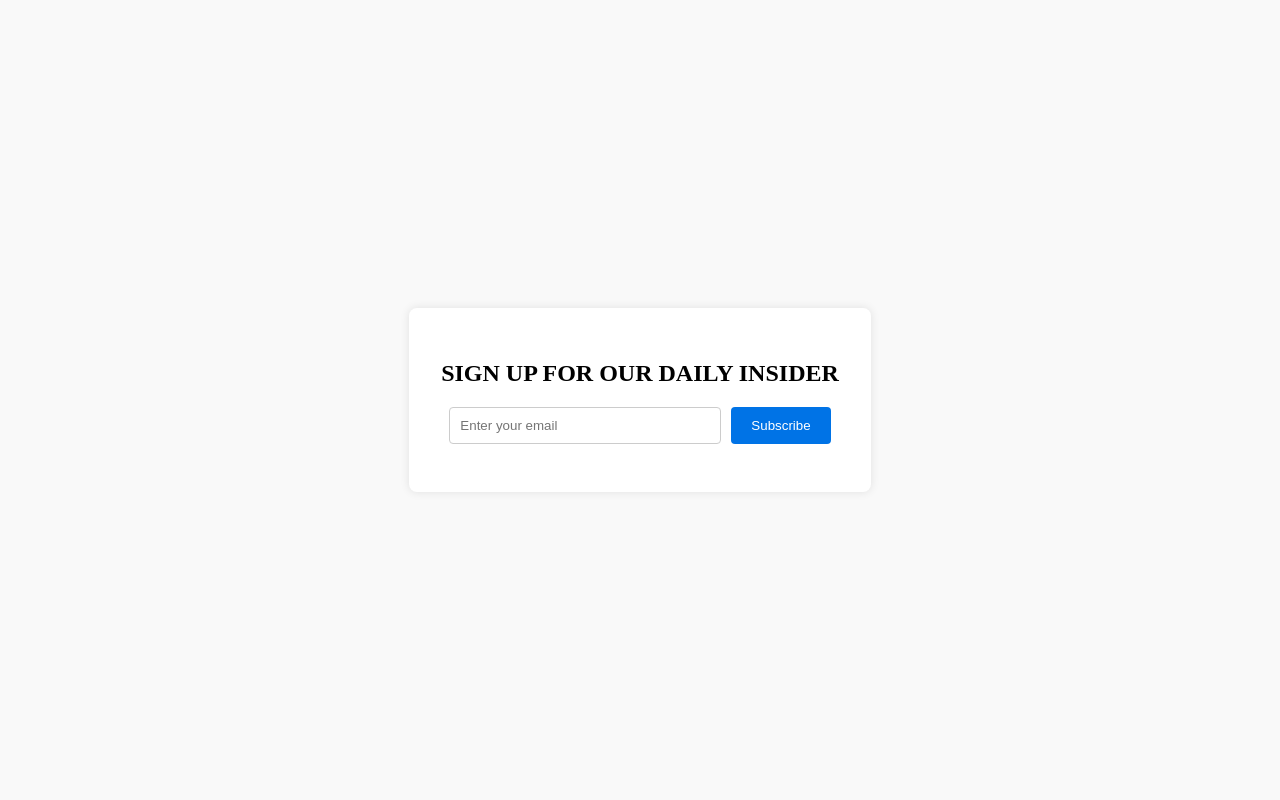
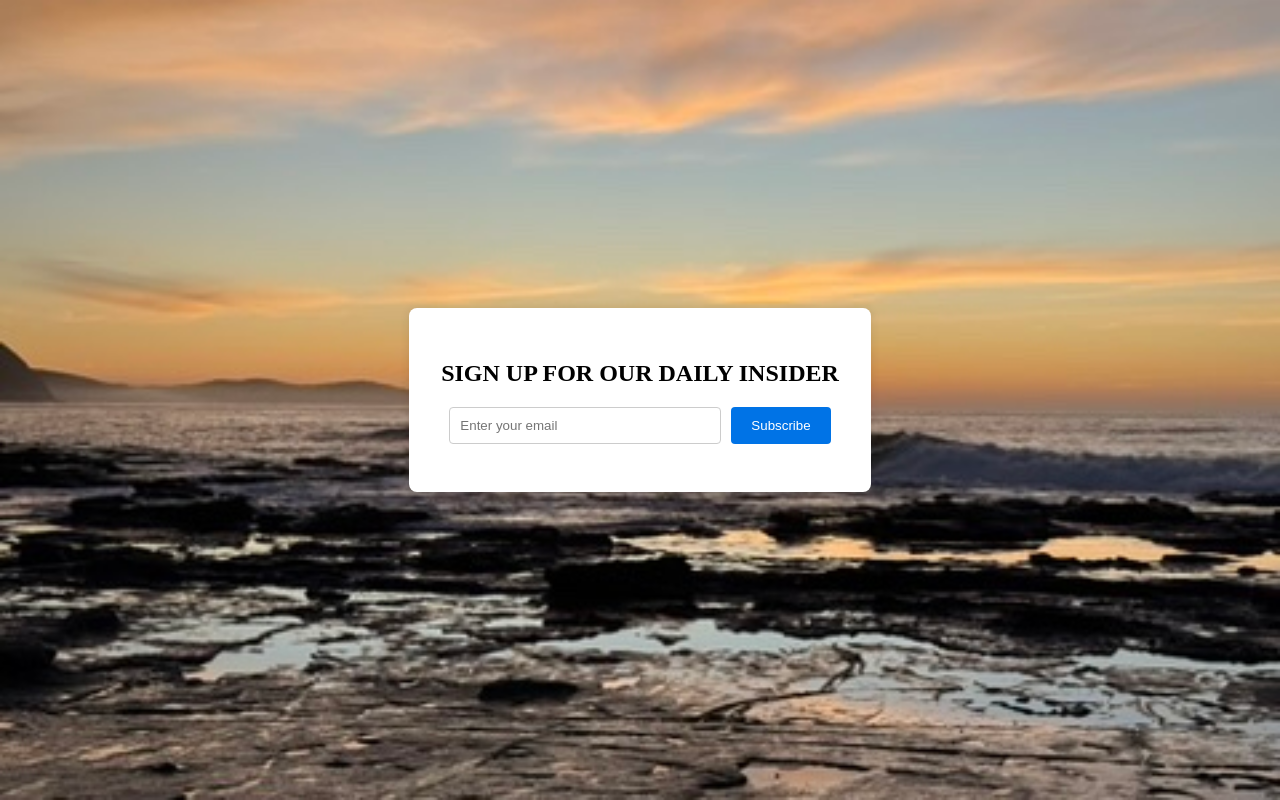
Before and after one commit to Chxse101/SIT313-Welcome_Email, a website: page public/index.html in a window 1280 px wide. Drawn offline with Linux system fonts and the light colour scheme.

Commit message:
new backdrop

```diff
--- a/public/style.css
+++ b/public/style.css
@@ -5,7 +5,12 @@ body {
     height: 100vh;
     margin: 0;
     background-color: #f9f9f9;
+    background-image: url('background.jpeg'); /* replace with your image path */
+    background-size: cover; /* makes the image cover the entire viewport */
+    background-position: center; /* centers the image */
+    background-repeat: no-repeat;
   }
+
 
   .container {
     background: white;
```
Also changed, not shown: public/background.jpeg (added), 1 other file.
